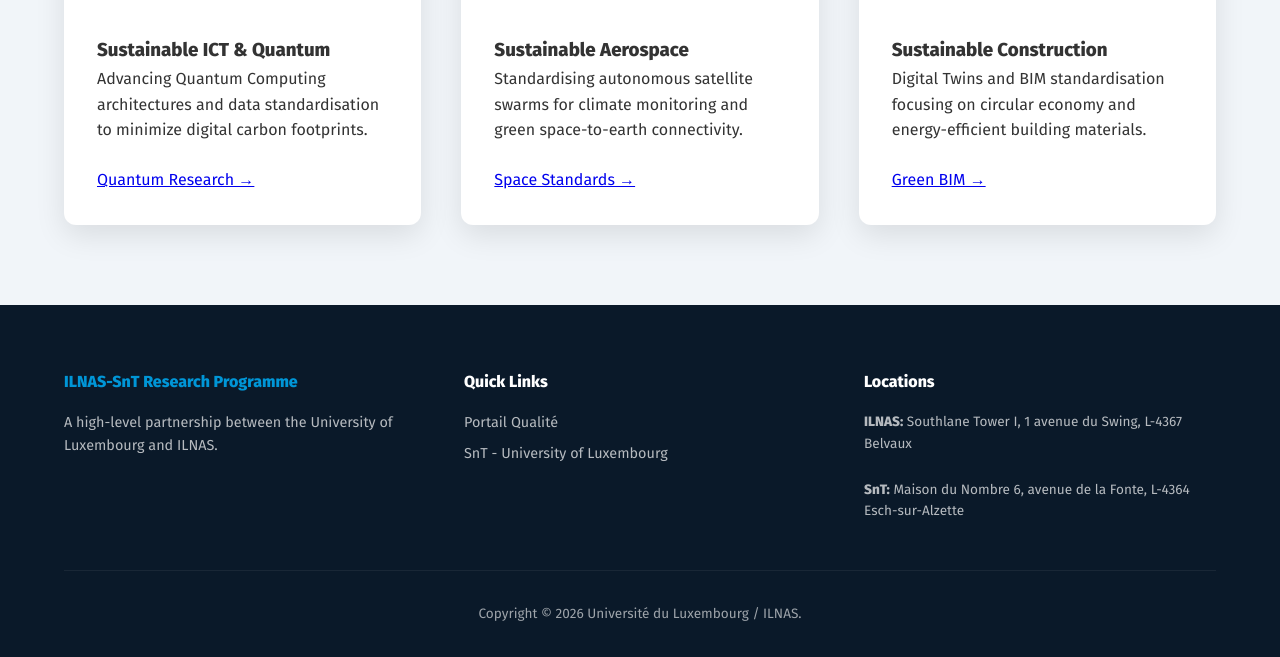
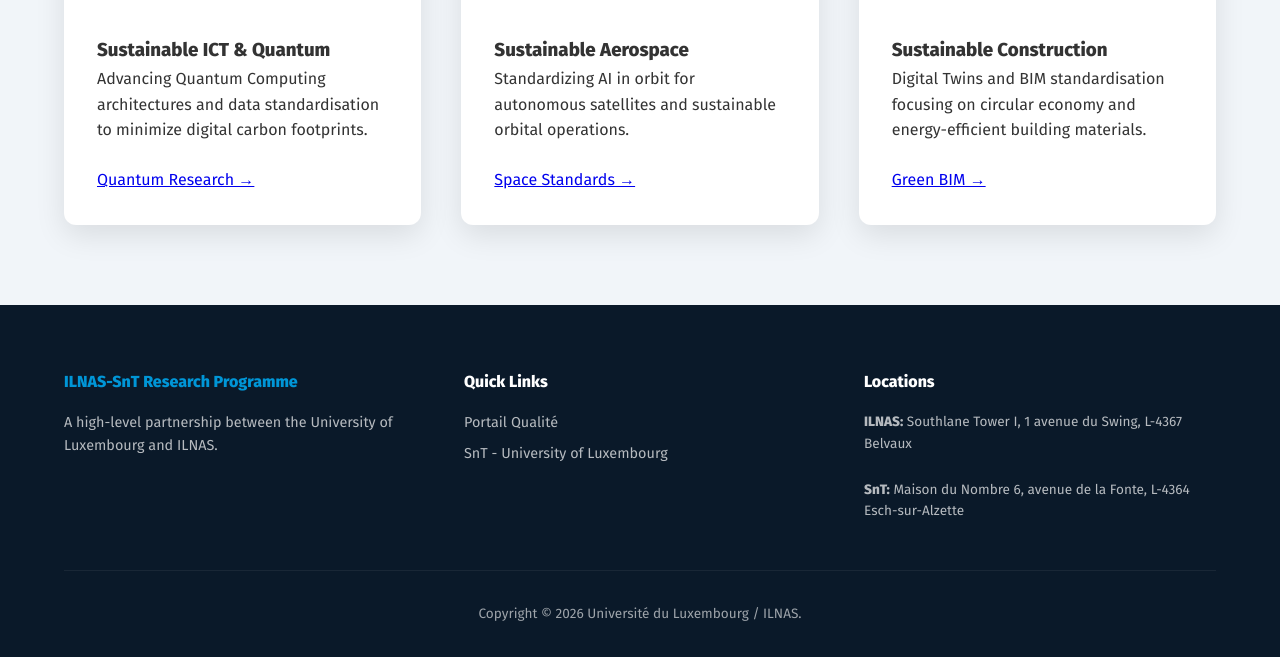
Before and after one commit to Cagrali/ilnas-snt-www, a website built with Parcel: page index.html in a window 1280 px wide. Shown: the part 1961-2618 px from the top of the page. Built offline with nearby package versions, Linux system fonts and the light colour scheme.

Commit message:
Change text link to Sustainable Aerospace

```diff
--- a/index.html
+++ b/index.html
@@ -179,7 +179,7 @@
           </div>
           <div class="card-text">
             <h3>Sustainable Aerospace</h3>
-            <p>Standardising autonomous satellite swarms for climate monitoring and green space-to-earth connectivity.
+            <p>Standardizing AI in orbit for autonomous satellites and sustainable orbital operations.
             </p>
             <a href="sectors/aerospace.html" class="read-more">Space Standards →</a>
           </div>
```
